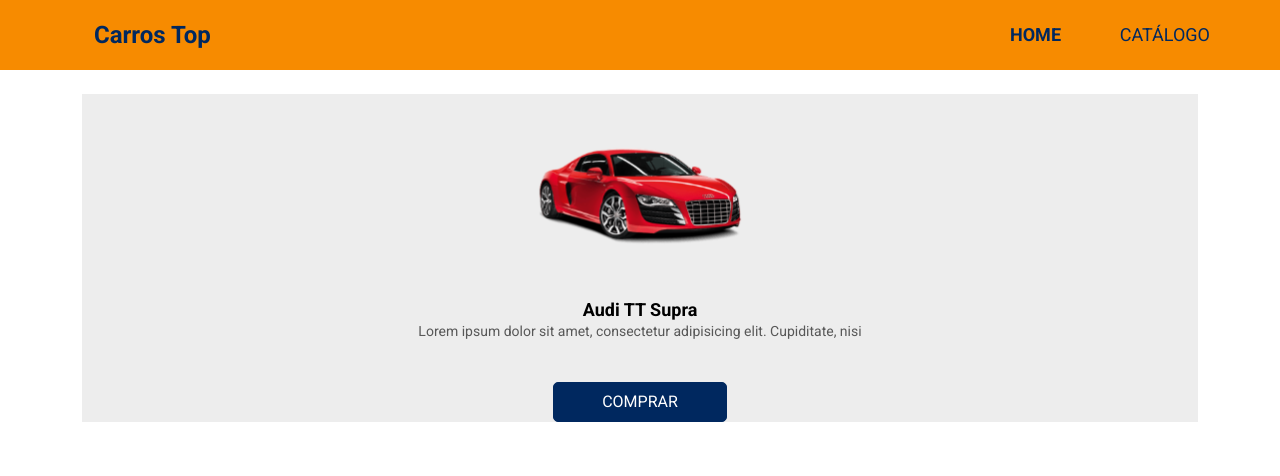
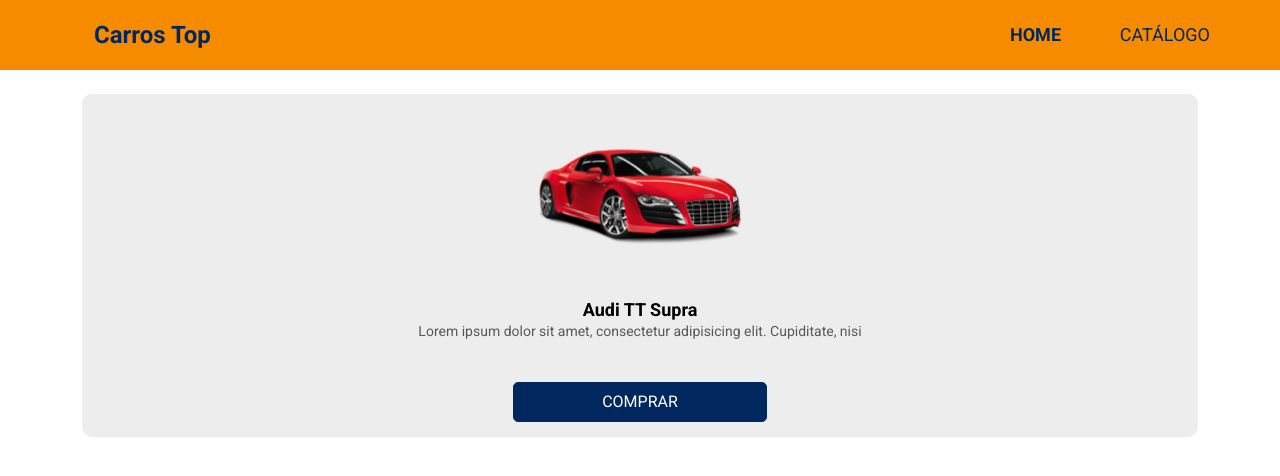
Before and after one commit to joaolrocha/dsCars, a React (Create React App) app in the folder frontweb/: page / in a window 1280 px wide. Shown: the top 476 px of the page. Built offline with nearby package versions, Linux system fonts and the light colour scheme.

Commit message:
:sparkles: cardCatalog style

```diff
--- a/frontweb/src/components/CatalogButton/styles.css
+++ b/frontweb/src/components/CatalogButton/styles.css
@@ -1,5 +1,6 @@
 .btn-icon {
-  width: 174px;
+  width: 254px;
   height: 40px;
   border-radius: 5px;
+  margin-bottom: 15px;
 }
--- a/frontweb/src/components/ProductCard/styles.css
+++ b/frontweb/src/components/ProductCard/styles.css
@@ -3,6 +3,7 @@
   flex-direction: column;
   background-color: #ededed;
   text-align: center;
+  border-radius: 10px;
 }
 
 .product-card {
```
